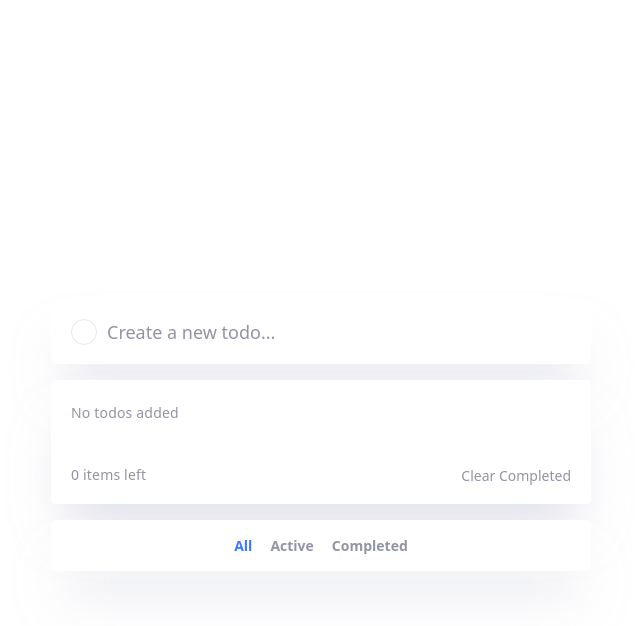
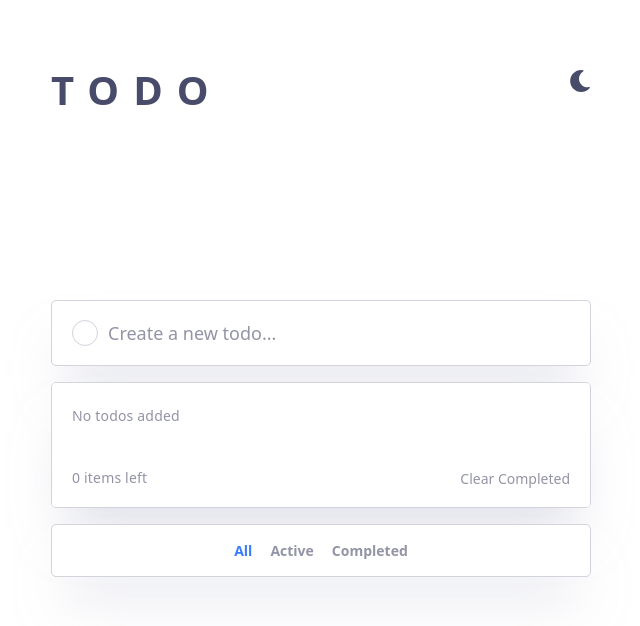
Before and after one commit to PrashantAshok/todo-app, a React (Vite) app: page / in a window 1280 px wide. Shown: the top 626 px of the page, without its empty margins (319-959 px from the left). Built offline with nearby package versions, Linux system fonts and the light colour scheme.

Commit message:
style: fixing theming colors

```diff
--- a/src/components/AddNewTodo.module.css
+++ b/src/components/AddNewTodo.module.css
@@ -1,5 +1,6 @@
 .form {
   background: var(--todo-card);
+  border: 1px solid var(--todo-border);
   border-radius: 5px;
   box-shadow: 0 35px 50px -15px var(--todo-shadow);
   padding: 0 20px;
--- a/src/components/TodoApp.module.css
+++ b/src/components/TodoApp.module.css
@@ -1,5 +1,6 @@
 .app {
   min-height: 100svh;
+  background-color: var(--todo-bg);
 }
 
 .main {
@@ -9,6 +10,7 @@
 }
 
 .listCard {
+  border: 1px solid var(--todo-border);
   border-radius: 5px;
   box-shadow: 0 35px 50px -15px var(--todo-shadow);
   overflow: hidden;
--- a/src/components/TodoApp.tsx
+++ b/src/components/TodoApp.tsx
@@ -1,4 +1,4 @@
-import { useRef, useState } from "react";
+import { useEffect, useRef, useState } from "react";
 import AddNewTodo from "./AddNewTodo";
 import TodoActionBar from "./TodoActionBar";
 import TodoFilterBar from "./TodoFilterBar";
@@ -6,6 +6,7 @@ import TodoHeader from "./TodoHeader";
 import TodoList from "./TodoList";
 import type { FilterName, Todo } from "../types";
 import styles from "./TodoApp.module.css";
+import useTheme from "../hooks/useTheme";
 
 const FILTER_MAP: Record<FilterName, (task: Todo) => boolean> = {
     All: () => true,
@@ -17,30 +18,46 @@ const FILTER_NAMES = Object.keys(FILTER_MAP) as FilterName[];
 export default function TodoApp() {
     const [todoList, setTodoList] = useState<Todo[]>([]);
     const [filter, setFilter] = useState<FilterName>("All");
+    const [theme, setTheme] = useTheme();
     const todoIdRef = useRef(0);
 
-    const onAddNewTodo = ({ completed, text }: { completed: boolean; text: string }) => {
+    const onAddNewTodo = ({
+        completed,
+        text,
+    }: {
+        completed: boolean;
+        text: string;
+    }) => {
         setTodoList((prev) => [
             ...prev,
             { id: todoIdRef.current++, completed, text },
         ]);
     };
 
-    const onToggleTheme = () => {};
+    const onToggleTheme = () => {
+        setTheme((prev) => (prev === "light" ? "dark" : "light"));
+    };
+
+    useEffect(() => {
+        const docBody = document.body;
+        docBody.dataset.theme = theme;
+    }, [theme]);
 
     const onToggleTodo = (entry: Todo) => {
         setTodoList((prev) =>
             prev.map((item) =>
-                item.id === entry.id ? { ...entry, completed: !entry.completed } : item
-            )
+                item.id === entry.id
+                    ? { ...entry, completed: !entry.completed }
+                    : item,
+            ),
         );
     };
 
     const onUpdateTodo = (entry: Todo, text: string) => {
         setTodoList((prev) =>
             prev.map((item) =>
-                item.id === entry.id ? { ...entry, text } : item
-            )
+                item.id === entry.id ? { ...entry, text } : item,
+            ),
         );
     };
 
@@ -57,7 +74,7 @@ export default function TodoApp() {
 
     return (
         <div className={styles.app}>
-            <TodoHeader onToggleTheme={onToggleTheme} />
+            <TodoHeader theme={theme} onToggleTheme={onToggleTheme} />
             <main className={styles.main}>
                 <AddNewTodo onHandleSubmit={onAddNewTodo} />
                 <div className={styles.listCard}>
--- a/src/components/TodoFilterBar.module.css
+++ b/src/components/TodoFilterBar.module.css
@@ -1,5 +1,6 @@
 .card {
   background: var(--todo-card);
+  border: 1px solid var(--todo-border);
   border-radius: 5px;
   box-shadow: 0 35px 50px -15px var(--todo-shadow);
   padding: 16px;
--- a/src/components/TodoHeader.module.css
+++ b/src/components/TodoHeader.module.css
@@ -26,7 +26,7 @@
 }
 
 .title {
-  color: white;
+  color: var(--todo-text);
   font-size: 32px;
   letter-spacing: 14px;
   font-weight: 700;
@@ -45,7 +45,7 @@
   background: none;
   border: none;
   cursor: pointer;
-  color: white;
+  color: var(--todo-text);
   font-size: 22px;
   padding: 0;
   display: flex;
@@ -54,7 +54,7 @@
 }
 
 .themeBtn:focus-visible {
-  outline: 2px solid white;
+  outline: 2px solid var(--todo-accent);
   outline-offset: 4px;
   border-radius: 2px;
 }
--- a/src/components/TodoHeader.tsx
+++ b/src/components/TodoHeader.tsx
@@ -1,7 +1,13 @@
-import { FaMoon } from "react-icons/fa";
+import { FaMoon, FaSun } from "react-icons/fa";
 import styles from "./TodoHeader.module.css";
 
-export default function TodoHeader({ onToggleTheme }: { onToggleTheme: () => void }) {
+export default function TodoHeader({
+    theme,
+    onToggleTheme,
+}: {
+    theme: string;
+    onToggleTheme: () => void;
+}) {
     return (
         <header className={styles.header}>
             <div className={styles.inner}>
@@ -11,7 +17,7 @@ export default function TodoHeader({ onToggleTheme }: { onToggleTheme: () => voi
                     onClick={onToggleTheme}
                     aria-label="Toggle theme"
                 >
-                    <FaMoon />
+                    {theme === "dark" ? <FaSun /> : <FaMoon />}
                 </button>
             </div>
         </header>
--- /dev/null
+++ b/src/hooks/useTheme.ts
@@ -0,0 +1,14 @@
+import { useEffect, useState } from "react";
+
+export default function useTheme(defaultValue = "light") {
+    const [theme, setTheme] = useState(() => {
+        const valueFromLS = localStorage.getItem("theme");
+        return valueFromLS ?? defaultValue
+    });
+
+    useEffect(() => {
+        localStorage.setItem("theme", theme);
+    }, [theme]);
+
+    return [theme, setTheme] as const;
+}
--- a/src/index.css
+++ b/src/index.css
@@ -17,7 +17,7 @@
   --mono: ui-monospace, Consolas, monospace;
 
   /* Todo app — light theme */
-  --todo-bg: hsl(236, 33%, 92%);
+  --todo-bg: #ffffff;
   --todo-card: #ffffff;
   --todo-text: hsl(235, 19%, 35%);
   --todo-text-muted: hsl(236, 9%, 61%);
@@ -30,7 +30,6 @@
   letter-spacing: 0.18px;
   color-scheme: light dark;
   color: var(--text);
-  background: var(--bg);
   font-synthesis: none;
   text-rendering: optimizeLegibility;
   -webkit-font-smoothing: antialiased;
@@ -86,6 +85,7 @@
 
 /* Manual theme toggle — takes precedence over system preference */
 [data-theme="dark"] {
+  color-scheme: dark;
   --todo-bg: hsl(235, 21%, 11%);
   --todo-card: hsl(235, 24%, 19%);
   --todo-text: hsl(234, 39%, 85%);
@@ -97,12 +97,14 @@
 }
 
 [data-theme="light"] {
-  --todo-bg: hsl(236, 33%, 92%);
+  color-scheme: light;
+  --bg: #fff;
+  --todo-bg: #ffffff;
   --todo-card: #ffffff;
   --todo-text: hsl(235, 19%, 35%);
   --todo-text-muted: hsl(236, 9%, 61%);
   --todo-text-done: hsl(233, 11%, 84%);
-  --todo-border: hsl(236, 33%, 92%);
+  --todo-border: hsl(233, 11%, 84%);
   --todo-accent: hsl(220, 98%, 61%);
   --todo-shadow: rgba(194, 195, 214, 0.5);
 }
```
